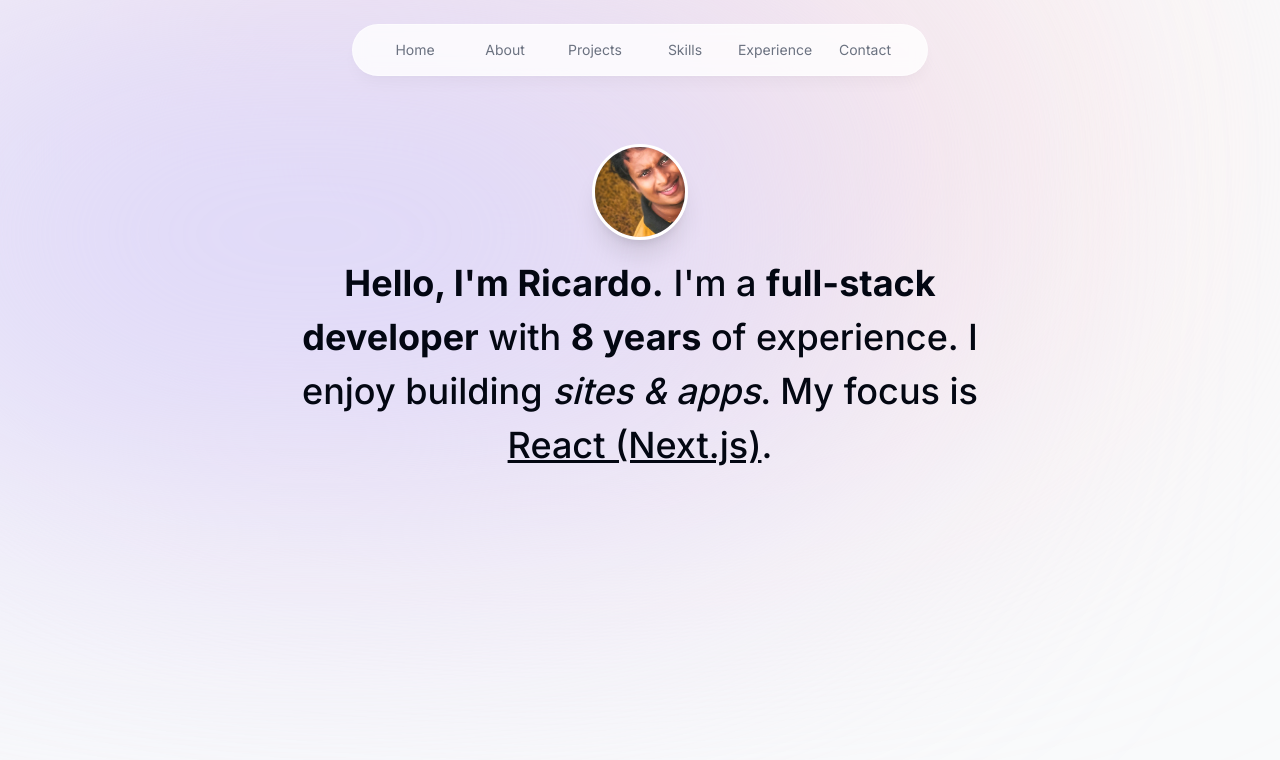
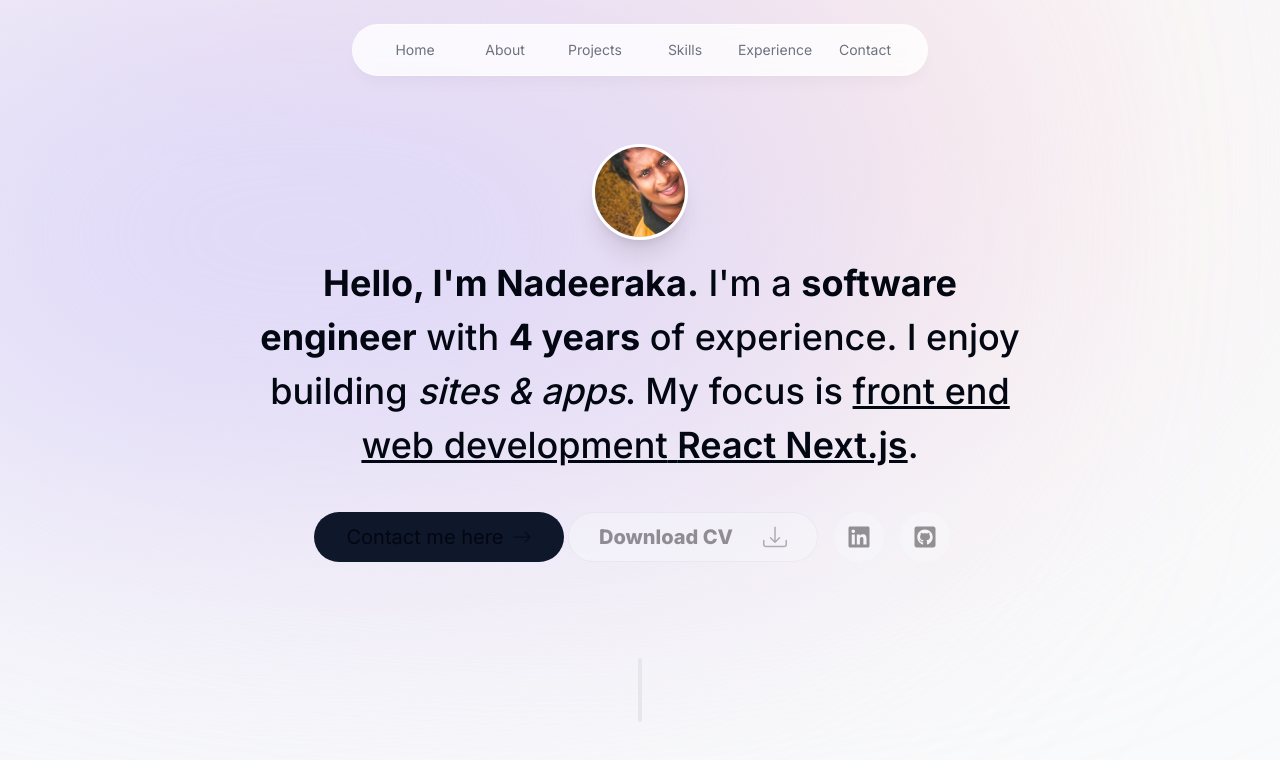
Before and after one commit to nadeeraka/web-app-myweb-v6, a Next.js app: page / in a window 1280 px wide. Shown: the top 760 px of the page. Built offline with nearby package versions, Linux system fonts and the light colour scheme.

Commit message:
👌👌

```diff
--- a/src/app/page.tsx
+++ b/src/app/page.tsx
@@ -1,6 +1,7 @@
 import Image from "next/image";
 import Nav from "../components/nav";
 import Hero from "@/components/hero";
+import Divider from "@/components/devider";
 
 export default function Home() {
   return (
@@ -9,6 +10,7 @@ export default function Home() {
       <div className="flex justify-center items-center px-4">
         <Hero />
       </div>
+      <Divider />
     </main>
   );
 }
--- /dev/null
+++ b/src/components/devider/index.tsx
@@ -0,0 +1,15 @@
+"use client";
+
+import React from "react";
+import { motion } from "framer-motion";
+
+export default function SectionDivider() {
+  return (
+    <motion.div
+      className="bg-gray-200 my-10 mx-auto h-16 w-1 rounded-full hidden sm:block dark:bg-opacity-20"
+      initial={{ opacity: 0, y: 100 }}
+      animate={{ opacity: 1, y: 0 }}
+      transition={{ delay: 0.125 }}
+    ></motion.div>
+  );
+}
--- a/src/components/hero/index.tsx
+++ b/src/components/hero/index.tsx
@@ -3,10 +3,13 @@ import React from "react";
 import Image from "next/image";
 import { motion } from "framer-motion";
 import IMG from "../../../public/img1.jpg";
+import Link from "next/link";
+import { BsArrowRight, BsDownload, BsGithub, BsLinkedin } from "react-icons/bs";
+import { FaGithub, FaGithubSquare, FaLinkedin } from "react-icons/fa";
 
 export default function () {
   return (
-    <section className="text-center w-[50rem] mb-0 ">
+    <section className="text-center w-[50rem] mb-10 ">
       <div className="flex justify-center items-center w-full">
         <motion.div
           initial={{ opacity: 0, scale: 0.0 }}
@@ -34,12 +37,63 @@ export default function () {
         initial={{ opacity: 0, y: 100 }}
         animate={{ opacity: 1, y: 0 }}
       >
-        <span className="font-bold">Hello, I'm Ricardo.</span> I'm a{" "}
-        <span className="font-bold">full-stack developer</span> with{" "}
-        <span className="font-bold">8 years</span> of experience. I enjoy
+        <span className="font-bold">Hello, I'm Nadeeraka.</span> I'm a{" "}
+        <span className="font-bold">software engineer</span> with{" "}
+        <span className="font-bold">4 years</span> of experience. I enjoy
         building <span className="italic">sites & apps</span>. My focus is{" "}
-        <span className="underline">React (Next.js)</span>.
+        <span className="underline">
+          front end web development{" "}
+          <span className="font-semibold  !no-underline">React Next.js</span>
+        </span>
+        .
       </motion.h1>
+
+      <motion.div
+        className="flex flex-col sm:flex-row sm:justify-center items-center"
+        initial={{ opacity: 0, y: 100 }}
+        animate={{ opacity: 1, y: 0 }}
+        transition={{
+          delay: 0.1,
+        }}
+      >
+        <Link
+          className="group w-[250px] h-[50px] bg-slate-900 rounded-full flex items-center
+          justify-center text-xl p-4 mb-4 outline-none focus:scale-110 hover:scale-110
+          active:scale-105 hover:bg-slate-950 transition sm:mr-1"
+          href={"contact#"}
+        >
+          Contact me here{" "}
+          <BsArrowRight className="opacity-70 group-hover:translate-x-1 transition ml-2" />
+        </Link>
+        <a
+          className="group w-[250px] h-[50px] opacity-40 text-black  bg-slate-50 fill-transparent mb-4
+         font-extrabold rounded-full flex items-center justify-evenly text-xl outline-none
+         focus:scale-110 hover:scale-110  active:scale-105 hover:opacity-100 transition cursor-pointer
+          border-black/10 border
+      "
+          href="/CV.pdf"
+          download
+        >
+          Download CV{" "}
+          <BsDownload className="opacity-70 group-hover:translate-x-1 transition text-2xl" />
+        </a>
+        <a
+          href="https://www.linkedin.com/in/nimantha-nadeeraka-b5811b278/"
+          className="w-[50px] h-[50px]  text-black bg-slate-50 fill-transparent mb-4 opacity-40
+           font-bold rounded-full flex items-center justify-evenly  text-2xl sm:mr-4 sm:ml-4 outline-none
+           focus:scale-110 hover:scale-110 active:scale-105 hover:opacity-100 transition"
+        >
+          <FaLinkedin />
+        </a>
+        <a
+          href="https://github.com/nadeeraka"
+          className="w-[50px] h-[50px]  text-black bg-slate-50 fill-transparent opacity-40
+          mb-4 font-bold rounded-full flex items-center justify-evenly text-2xl sm:mr-4 outline-none
+          focus:scale-110 hover:scale-110 active:scale-105 hover:opacity-100 transition"
+        >
+          <FaGithubSquare />
+        </a>
+      </motion.div>
     </section>
   );
 }
```
